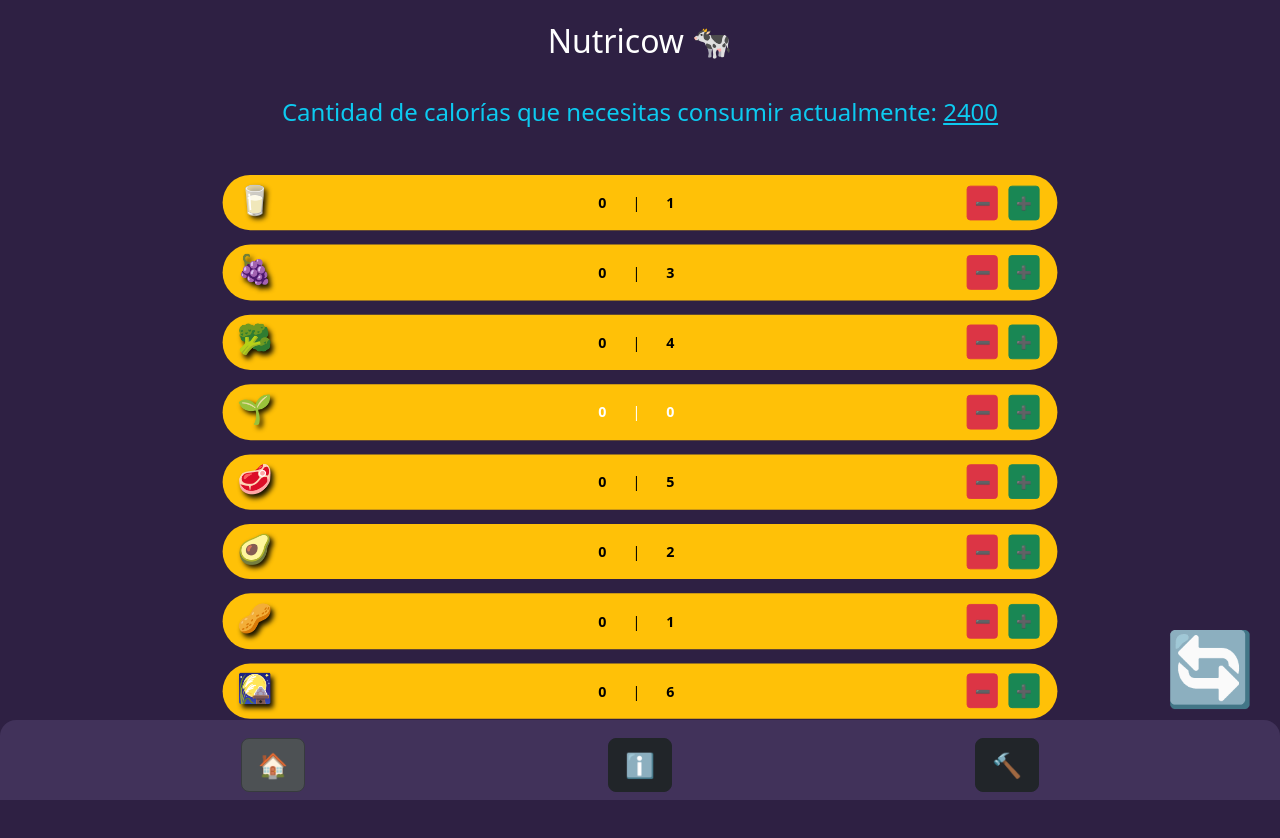
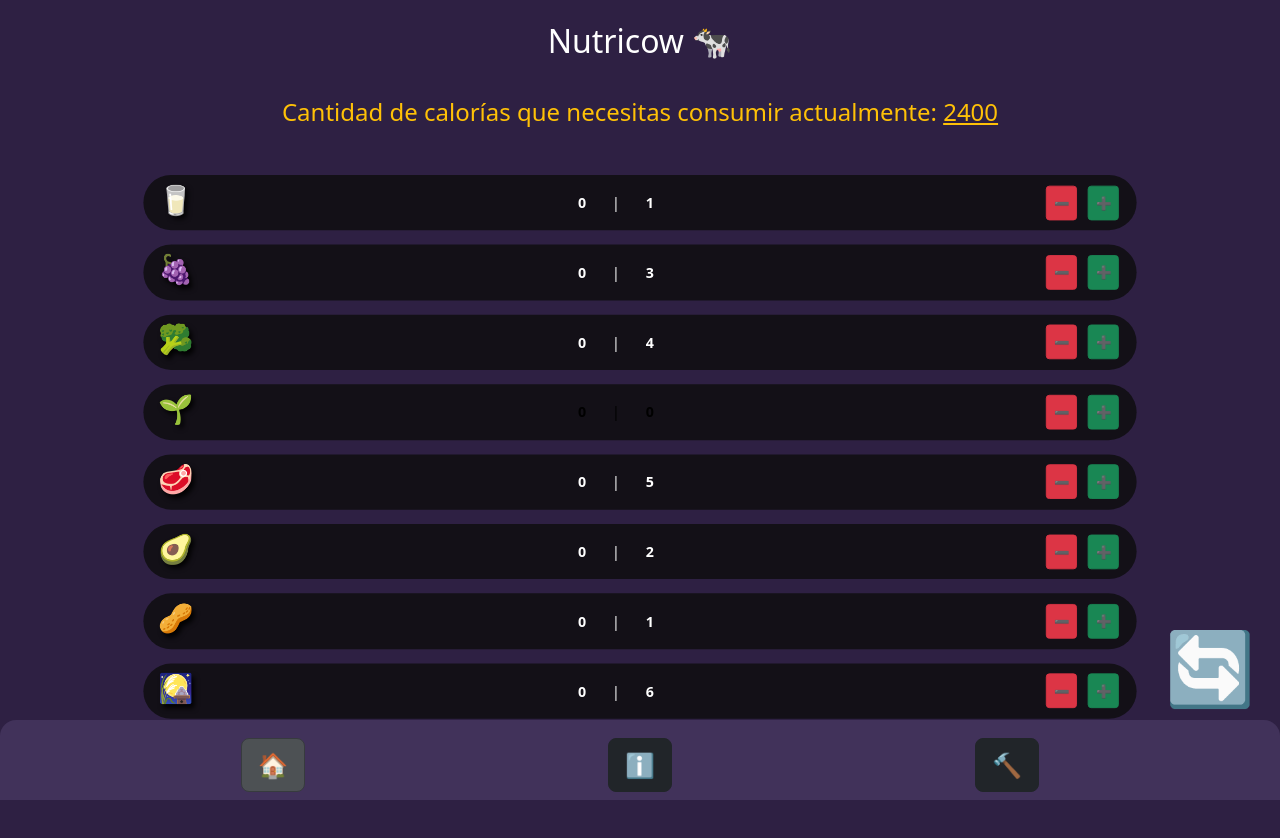
Before and after one commit to abrilBjarano/Nutricow-V1, an Angular app: page /nutricow/home in a window 1280 px wide. Shown: the top 838 px of the page. Built offline with nearby package versions, Linux system fonts and the light colour scheme.

Commit message:
categories component design updated

```diff
--- a/src/app/nutricow/components/categories/categories.component.css
+++ b/src/app/nutricow/components/categories/categories.component.css
@@ -10,3 +10,7 @@
 .no-border {
   border: none !important;
 }
+
+.backg {
+  background-color: rgba(13, 13, 13, 0.806);
+}
--- a/src/app/nutricow/components/categories/categories.component.html
+++ b/src/app/nutricow/components/categories/categories.component.html
@@ -1,44 +1,22 @@
-<div
-  class="list-group d-flex align-items-center zoom-out">
+<div class="list-group d-flex align-items-center zoom-out mw-10">
 
-    <div
-      *ngFor="let category of categories"
-      class="list-group-item bg-secondary d-flex justify-content-between d-flex align-items-center rounded-pill mb-3 mx-5 bg-warning no-border">
+  <div *ngFor="let category of categories" class="list-group-item d-flex justify-content-between d-flex align-items-center rounded-pill mb-3 mx-5 backg no-border" style="width: 100%;">
 
       <div class="d-flex align-items-center emoji-with-shadow">
-        <h2>{{ category.emoji }}
-          &nbsp;&nbsp;&nbsp;&nbsp;&nbsp;&nbsp;&nbsp;&nbsp;&nbsp;&nbsp;
-          &nbsp;&nbsp;&nbsp;&nbsp;&nbsp;&nbsp;&nbsp;&nbsp;&nbsp;&nbsp;
-          &nbsp;&nbsp;&nbsp;&nbsp;&nbsp;&nbsp;&nbsp;&nbsp;&nbsp;&nbsp;
-          &nbsp;&nbsp;&nbsp;&nbsp;&nbsp;&nbsp;&nbsp;&nbsp;&nbsp;&nbsp;
-        </h2>
+          <h2>{{ category.emoji }}</h2>
       </div>
 
       <div class="d-flex align-items-center mx-auto">
-        <span
-          [ngClass]="{'text-black': category.counter < category.upperLimit, 'text-white': category.counter === category.upperLimit}">
-            <strong>{{ category.counter }}</strong>
-            &nbsp;&nbsp;&nbsp;&nbsp;&nbsp; | &nbsp;&nbsp;&nbsp;&nbsp;&nbsp;
-            <strong>{{ category.upperLimit }}
-              &nbsp;&nbsp;&nbsp;&nbsp;&nbsp;&nbsp;&nbsp;&nbsp;&nbsp;&nbsp;
-              &nbsp;&nbsp;&nbsp;&nbsp;&nbsp;&nbsp;&nbsp;&nbsp;&nbsp;&nbsp;
-              &nbsp;&nbsp;&nbsp;&nbsp;&nbsp;&nbsp;&nbsp;&nbsp;&nbsp;&nbsp;
-              &nbsp;&nbsp;&nbsp;&nbsp;&nbsp;&nbsp;&nbsp;&nbsp;&nbsp;&nbsp;
-              &nbsp;&nbsp;&nbsp;&nbsp;&nbsp;&nbsp;&nbsp;&nbsp;&nbsp;&nbsp;
-              &nbsp;&nbsp;&nbsp;&nbsp;&nbsp;&nbsp;&nbsp;&nbsp;&nbsp;&nbsp;
-              &nbsp;&nbsp;&nbsp;&nbsp;&nbsp;&nbsp;&nbsp;&nbsp;&nbsp;&nbsp;
-            </strong>
-        </span>
+          <span [ngClass]="{'text-white': category.counter < category.upperLimit, 'text-black': category.counter === category.upperLimit}">
+              <strong>{{ category.counter }}</strong>
+              &nbsp;&nbsp;&nbsp;&nbsp;&nbsp; | &nbsp;&nbsp;&nbsp;&nbsp;&nbsp;
+              <strong>{{ category.upperLimit }}</strong>
+          </span>
       </div>
 
       <div>
-        <nutricow-subs-button
-          (click)="substractQty(category)">
-        </nutricow-subs-button>
-
-        <nutricow-add-button
-          (click)="addQty(category)">
-        </nutricow-add-button>
+          <nutricow-subs-button (click)="substractQty(category)"></nutricow-subs-button>
+          <nutricow-add-button (click)="addQty(category)"></nutricow-add-button>
       </div>
   </div>
 
--- a/src/app/nutricow/components/kcal/kcal.component.html
+++ b/src/app/nutricow/components/kcal/kcal.component.html
@@ -1,5 +1,5 @@
 <div class="d-flex justify-content-center container mb-3">
-  <h4 class="text-info">
+  <h4 class="text-warning">
 
 
     Cantidad de calorías que necesitas consumir actualmente:
```
